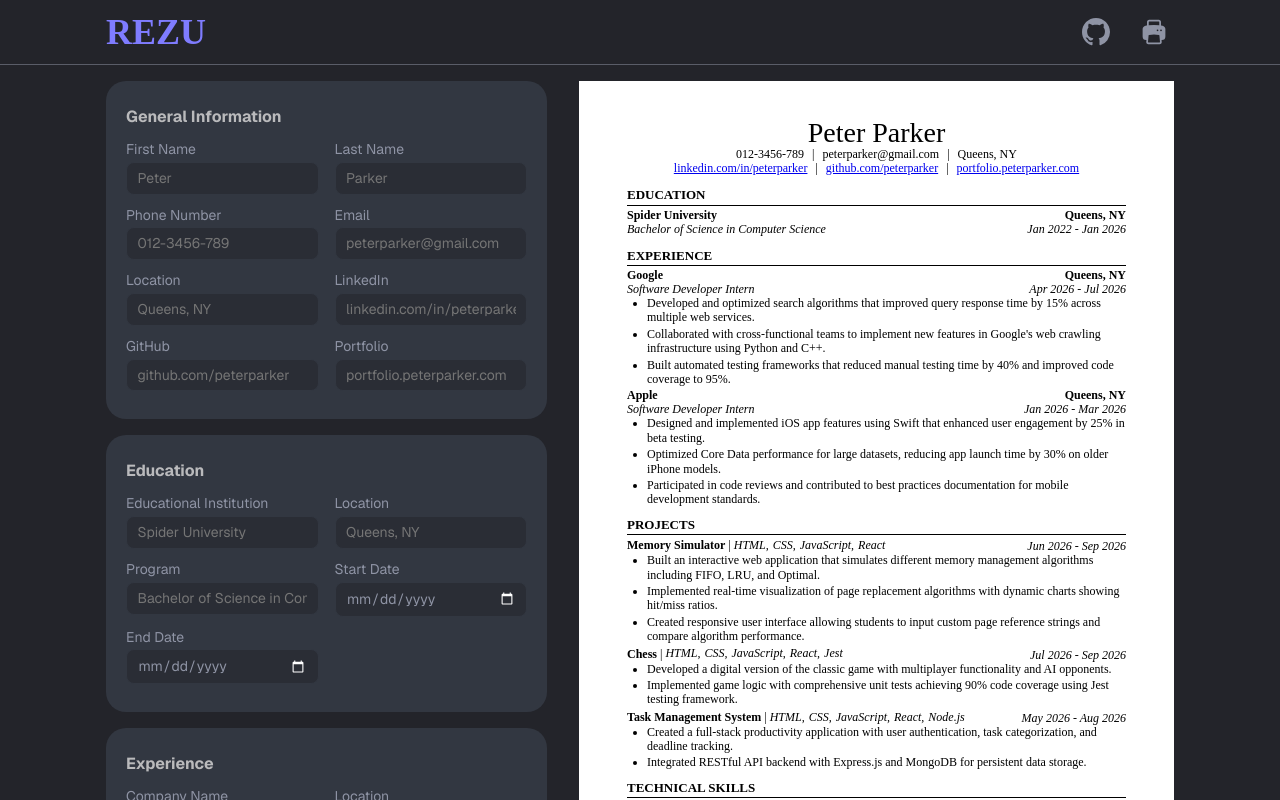
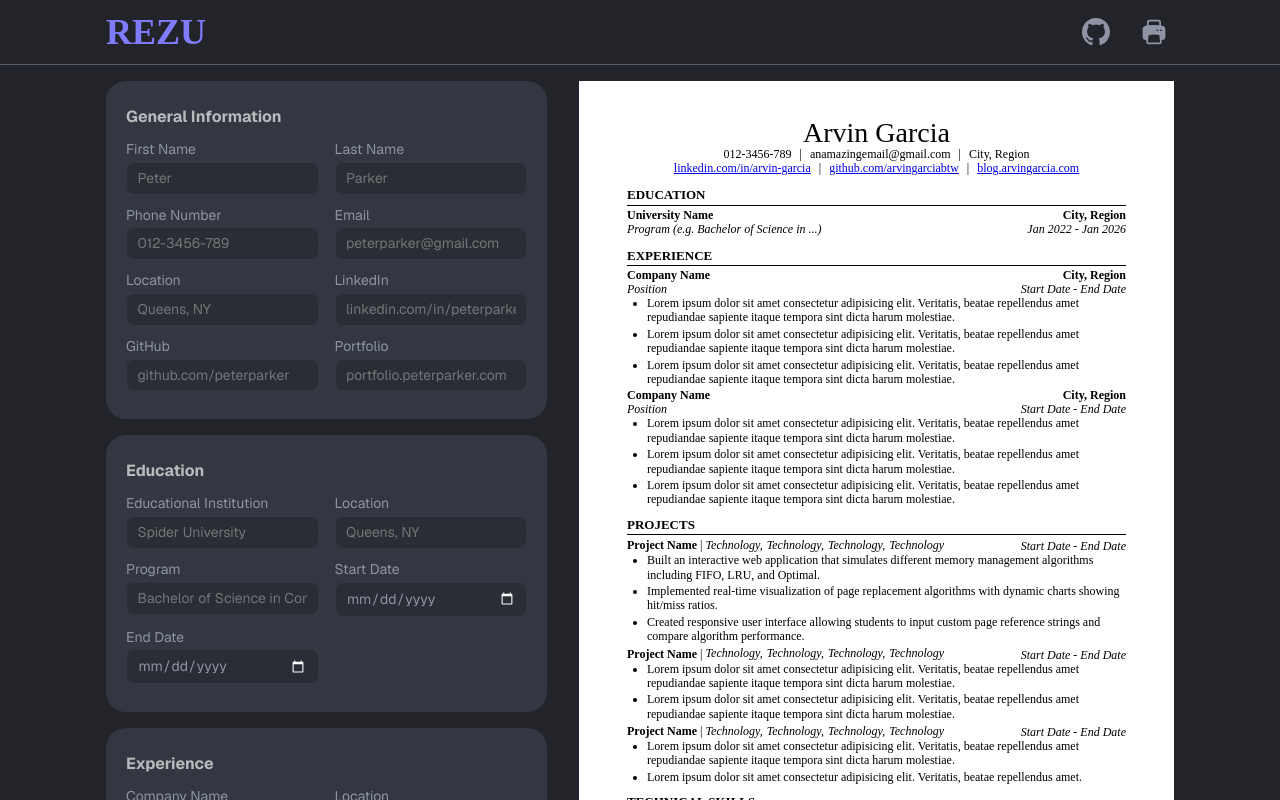
Before and after one commit to arvingarciabtw/the-odin-project, a React (Vite) app in the folder full-stack-javascript/fsj-04-react/21-cv-application/: page / in a window 1280 px wide. Shown: the top 800 px of the page. Built offline with nearby package versions, Linux system fonts and the light colour scheme; a web font is replaced by a local one.

Commit message:
refactor: replace placeholder text

```diff
--- a/full-stack-javascript/fsj-04-react/21-cv-application/src/components/App.jsx
+++ b/full-stack-javascript/fsj-04-react/21-cv-application/src/components/App.jsx
@@ -34,22 +34,22 @@ function AddField({ name, id = null, type, placeholder }) {
 
 function App() {
   // state variables for general information
-  const [firstName, setFirstName] = useState("Peter");
-  const [lastName, setLastName] = useState("Parker");
+  const [firstName, setFirstName] = useState("Arvin");
+  const [lastName, setLastName] = useState("Garcia");
   const [phoneNumber, setPhoneNumber] = useState("012-3456-789");
-  const [email, setEmail] = useState("peterparker@gmail.com");
-  const [location, setLocation] = useState("Queens, NY");
-  const [linkedIn, setLinkedIn] = useState("linkedin.com/in/peterparker");
-  const [gitHub, setGitHub] = useState("github.com/peterparker");
-  const [portfolio, setPortfolio] = useState("portfolio.peterparker.com");
+  const [email, setEmail] = useState("anamazingemail@gmail.com");
+  const [location, setLocation] = useState("City, Region");
+  const [linkedIn, setLinkedIn] = useState("linkedin.com/in/arvin-garcia");
+  const [gitHub, setGitHub] = useState("github.com/arvingarciabtw");
+  const [portfolio, setPortfolio] = useState("blog.arvingarcia.com");
 
   // state variables for education
   const [educationalInstitution, setEducationalInstitution] =
-    useState("Spider University");
+    useState("University Name");
   const [educationalInstitutionLocation, setEducationalInstitutionLocation] =
-    useState("Queens, NY");
+    useState("City, Region");
   const [program, setProgram] = useState(
-    "Bachelor of Science in Computer Science",
+    "Program (e.g. Bachelor of Science in ...)",
   );
   const [educationStartDate, setEducationStartDate] = useState("2022");
   const [educationEndDate, setEducationEndDate] = useState("2026");
--- a/full-stack-javascript/fsj-04-react/21-cv-application/src/components/Resume.jsx
+++ b/full-stack-javascript/fsj-04-react/21-cv-application/src/components/Resume.jsx
@@ -17,7 +17,6 @@ function GeneralInformation({ generalInfo }) {
       <div className="socials-container">
         <a
           href={"https://www." + generalInfo.linkedIn}
-          // href="https://www.theodinproject.com/lessons/node-path-react-new-cv-application"
           target="_blank"
           rel="noopener noreferrer"
         >
@@ -75,49 +74,55 @@ function Experience() {
       <h2>EXPERIENCE</h2>
       <div className="experience">
         <div className="company-container">
-          <p>Google</p>
-          <p>Queens, NY</p>
+          <p>Company Name</p>
+          <p>City, Region</p>
         </div>
         <div className="position-container">
-          <p>Software Developer Intern</p>
-          <p>Apr 2026 - Jul 2026</p>
+          <p>Position</p>
+          <p>Start Date - End Date</p>
         </div>
         <ul className="contributions-container">
           <li className="contribution">
-            Developed and optimized search algorithms that improved query
-            response time by 15% across multiple web services.
+            Lorem ipsum dolor sit amet consectetur adipisicing elit. Veritatis,
+            beatae repellendus amet repudiandae sapiente itaque tempora sint
+            dicta harum molestiae.
           </li>
           <li className="contribution">
-            Collaborated with cross-functional teams to implement new features
-            in Google's web crawling infrastructure using Python and C++.
+            Lorem ipsum dolor sit amet consectetur adipisicing elit. Veritatis,
+            beatae repellendus amet repudiandae sapiente itaque tempora sint
+            dicta harum molestiae.
           </li>
           <li className="contribution">
-            Built automated testing frameworks that reduced manual testing time
-            by 40% and improved code coverage to 95%.
+            Lorem ipsum dolor sit amet consectetur adipisicing elit. Veritatis,
+            beatae repellendus amet repudiandae sapiente itaque tempora sint
+            dicta harum molestiae.
           </li>
         </ul>
       </div>
       <div className="experience">
         <div className="company-container">
-          <p>Apple</p>
-          <p>Queens, NY</p>
+          <p>Company Name</p>
+          <p>City, Region</p>
         </div>
         <div className="position-container">
-          <p>Software Developer Intern</p>
-          <p>Jan 2026 - Mar 2026</p>
+          <p>Position</p>
+          <p>Start Date - End Date</p>
         </div>
         <ul className="contributions-container">
           <li className="contribution">
-            Designed and implemented iOS app features using Swift that enhanced
-            user engagement by 25% in beta testing.
+            Lorem ipsum dolor sit amet consectetur adipisicing elit. Veritatis,
+            beatae repellendus amet repudiandae sapiente itaque tempora sint
+            dicta harum molestiae.
           </li>
           <li className="contribution">
-            Optimized Core Data performance for large datasets, reducing app
-            launch time by 30% on older iPhone models.
+            Lorem ipsum dolor sit amet consectetur adipisicing elit. Veritatis,
+            beatae repellendus amet repudiandae sapiente itaque tempora sint
+            dicta harum molestiae.
           </li>
           <li className="contribution">
-            Participated in code reviews and contributed to best practices
-            documentation for mobile development standards.
+            Lorem ipsum dolor sit amet consectetur adipisicing elit. Veritatis,
+            beatae repellendus amet repudiandae sapiente itaque tempora sint
+            dicta harum molestiae.
           </li>
         </ul>
       </div>
@@ -132,15 +137,15 @@ function Projects() {
       <div className="project">
         <div className="project-container">
           <p className="project-name">
-            <span>Memory Simulator</span> |
+            <span>Project Name</span> |
           </p>
           <ul className="technologies">
-            <li className="technology">HTML,</li>
-            <li className="technology">CSS,</li>
-            <li className="technology">JavaScript,</li>
-            <li className="technology">React</li>
+            <li className="technology">Technology,</li>
+            <li className="technology">Technology,</li>
+            <li className="technology">Technology,</li>
+            <li className="technology">Technology</li>
           </ul>
-          <p className="project-date">Jun 2026 - Sep 2026</p>
+          <p className="project-date">Start Date - End Date</p>
         </div>
         <ul className="project-descriptions">
           <li className="description">
@@ -160,50 +165,51 @@ function Projects() {
       <div className="project">
         <div className="project-container">
           <p className="project-name">
-            <span>Chess</span> |
+            <span>Project Name</span> |
           </p>
           <ul className="technologies">
-            <li className="technology">HTML,</li>
-            <li className="technology">CSS,</li>
-            <li className="technology">JavaScript,</li>
-            <li className="technology">React,</li>
-            <li className="technology">Jest</li>
+            <li className="technology">Technology,</li>
+            <li className="technology">Technology,</li>
+            <li className="technology">Technology,</li>
+            <li className="technology">Technology</li>
           </ul>
-          <p className="project-date">Jul 2026 - Sep 2026</p>
+          <p className="project-date">Start Date - End Date</p>
         </div>
         <ul className="project-descriptions">
           <li className="description">
-            Developed a digital version of the classic game with multiplayer
-            functionality and AI opponents.
+            Lorem ipsum dolor sit amet consectetur adipisicing elit. Veritatis,
+            beatae repellendus amet repudiandae sapiente itaque tempora sint
+            dicta harum molestiae.
           </li>
           <li className="description">
-            Implemented game logic with comprehensive unit tests achieving 90%
-            code coverage using Jest testing framework.
+            Lorem ipsum dolor sit amet consectetur adipisicing elit. Veritatis,
+            beatae repellendus amet repudiandae sapiente itaque tempora sint
+            dicta harum molestiae.
           </li>
         </ul>
       </div>
       <div className="project">
         <div className="project-container">
           <p className="project-name">
-            <span>Task Management System</span> |
+            <span>Project Name</span> |
           </p>
           <ul className="technologies">
-            <li className="technology">HTML,</li>
-            <li className="technology">CSS,</li>
-            <li className="technology">JavaScript,</li>
-            <li className="technology">React,</li>
-            <li className="technology">Node.js</li>
+            <li className="technology">Technology,</li>
+            <li className="technology">Technology,</li>
+            <li className="technology">Technology,</li>
+            <li className="technology">Technology</li>
           </ul>
-          <p className="project-date">May 2026 - Aug 2026</p>
+          <p className="project-date">Start Date - End Date</p>
         </div>
         <ul className="project-descriptions">
           <li className="description">
-            Created a full-stack productivity application with user
-            authentication, task categorization, and deadline tracking.
+            Lorem ipsum dolor sit amet consectetur adipisicing elit. Veritatis,
+            beatae repellendus amet repudiandae sapiente itaque tempora sint
+            dicta harum molestiae.
           </li>
           <li className="description">
-            Integrated RESTful API backend with Express.js and MongoDB for
-            persistent data storage.
+            Lorem ipsum dolor sit amet consectetur adipisicing elit. Veritatis,
+            beatae repellendus amet.
           </li>
         </ul>
       </div>
@@ -216,16 +222,16 @@ function Skills() {
     <section className="skills-container">
       <h2>TECHNICAL SKILLS</h2>
       <p className="languages">
-        <span>Languages:</span> HTML, CSS, JavaScript, TypeScript, PHP, Go
+        <span>Languages:</span> Language, Language, Language, Language
       </p>
       <p className="frameworks">
-        <span>Frameworks:</span> Next.js, Node.js, Vue, Nuxt, Laravel
+        <span>Frameworks:</span> Framework, Framework, Framework, Framework
       </p>
       <p className="libraries">
-        <span>Libraries:</span> React, jQuery, Three.js, GSAP
+        <span>Libraries:</span> Library, Library, Library, Library
       </p>
       <p className="tools">
-        <span>Tools:</span> Git, Jest, AWS, Azure
+        <span>Tools:</span> Tool, Tool, Tool, Tool
       </p>
     </section>
   );
```
